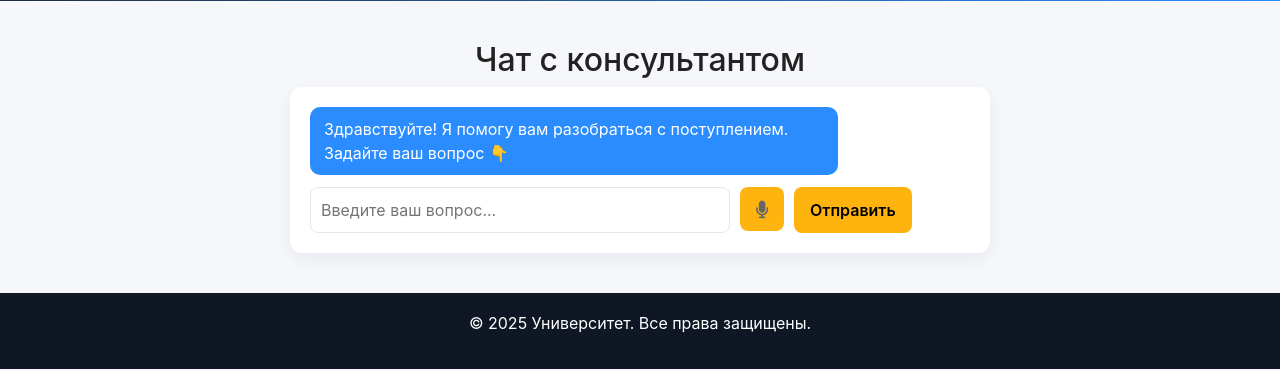
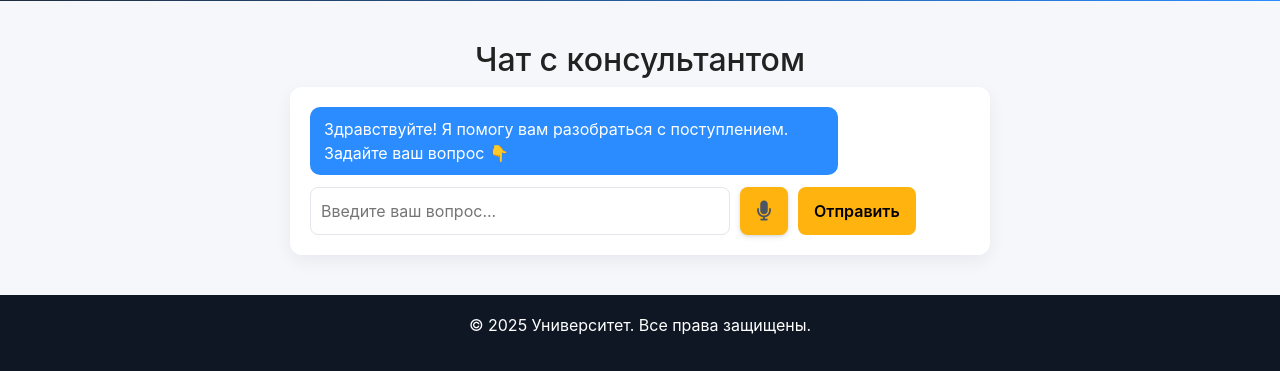
Before and after one commit to penelopa13/----, a Flask app: page / in a window 1280 px wide. Shown: the part 799-1170 px from the top of the page. Run offline with Flask 3, Linux system fonts and the light colour scheme; parts of the project's set-up code (start-up, migrations or seed data) failed here and were passed over.

Commit message:
голосовой ввод нормик

```diff
--- a/static/css/style.css
+++ b/static/css/style.css
@@ -1355,61 +1355,146 @@ textarea {
     font-size: 0.75rem;
   }
 }
-/* === Голосовой ввод === */
+/* === УЛУЧШЕННАЯ КНОПКА ГОЛОСОВОГО ВВОДА — БЕЗ БЕЛОГО БЛИКА === */
 .voice-btn {
-  background: transparent;
-  border: 2px solid #ccc;
-  color: #666;
-  width: 44px;
-  height: 44px;
+  position: relative;
+  background: linear-gradient(135deg, #f8f9fa, #e9ecef);
+  border: 2.5px solid #d1d5db;
+  color: #4b5563;
+  width: 48px;
+  height: 48px;
   border-radius: 50%;
   display: flex;
   align-items: center;
   justify-content: center;
   cursor: pointer;
-  transition: all 0.3s ease;
-  font-size: 1.1rem;
-  position: relative;
+  transition: all 0.3s cubic-bezier(0.4, 0, 0.2, 1);
+  font-size: 1.25rem;
+  box-shadow:
+    0 2px 6px rgba(0, 0, 0, 0.1),
+    0 1px 3px rgba(0, 0, 0, 0.08);
   overflow: hidden;
-}
-
+  z-index: 1;
+}
+
+/* УБРАН ::before — НЕТ БЕЛОГО БЛИКА! */
+
+/* === HOVER: ОРАНЖЕВЫЙ АКЦЕНТ === */
 .voice-btn:hover {
-  background: #f0f0f0;
+  background: linear-gradient(135deg, #fff8f0, #ffedcc);
   border-color: var(--accent-color);
   color: var(--accent-color);
-  transform: scale(1.05);
-}
-
+  transform: translateY(-2px) scale(1.05);
+  box-shadow:
+    0 6px 16px rgba(255, 179, 15, 0.25),
+    0 3px 6px rgba(0, 0, 0, 0.12);
+}
+
+/* === ACTIVE (нажатие) === */
+.voice-btn:active {
+  transform: translateY(0) scale(0.98);
+  box-shadow: 0 2px 4px rgba(0, 0, 0, 0.1);
+}
+
+/* === СОСТОЯНИЕ ЗАПИСИ — КРАСНЫЙ ПУЛЬС === */
 .voice-btn.recording {
-  background: var(--accent-color);
-  border-color: var(--accent-color);
-  color: #fff;
-  animation: pulse 1.5s infinite;
-  box-shadow: 0 0 15px rgba(255, 179, 15, 0.5);
+  background: linear-gradient(135deg, #ff3b30, #ff6b6b);
+  border-color: #ff3b30;
+  color: white;
+  animation: recordingPulse 1.6s infinite;
+  box-shadow:
+    0 0 0 0 rgba(255, 59, 48, 0.7),
+    0 4px 12px rgba(255, 59, 48, 0.4);
+  transform: scale(1);
+}
+
+/* Волна при записи */
+.voice-btn.recording::before {
+  content: '';
+  position: absolute;
+  top: 0; left: 0; right: 0; bottom: 0;
+  background: radial-gradient(circle, rgba(255,255,255,0.3), transparent 70%);
+  border-radius: 50%;
+  animation: ripple 1.5s infinite;
+  pointer-events: none;
 }
 
 .voice-btn.recording i {
-  animation: bounce 1.2s infinite;
-}
-
-@keyframes pulse {
-  0% { box-shadow: 0 0 0 0 rgba(255, 179, 15, 0.7); }
-  70% { box-shadow: 0 0 0 10px rgba(255, 179, 15, 0); }
-  100% { box-shadow: 0 0 0 0 rgba(255, 179, 15, 0); }
-}
-
-@keyframes bounce {
+  animation: micBounce 1.2s infinite;
+}
+
+/* === АНИМАЦИИ === */
+@keyframes recordingPulse {
+  0% { box-shadow: 0 0 0 0 rgba(255, 59, 48, 0.7), 0 4px 12px rgba(255, 59, 48, 0.4); }
+  70% { box-shadow: 0 0 0 12px rgba(255, 59, 48, 0), 0 6px 16px rgba(255, 59, 48, 0.3); }
+  100% { box-shadow: 0 0 0 0 rgba(255, 59, 48, 0), 0 4px 12px rgba(255, 59, 48, 0.4); }
+}
+
+@keyframes ripple {
+  0% { transform: scale(0.8); opacity: 1; }
+  100% { transform: scale(2.4); opacity: 0; }
+}
+
+@keyframes micBounce {
   0%, 100% { transform: translateY(0); }
   50% { transform: translateY(-4px); }
 }
 
-/* Адаптивность */
+/* === ИКОНКА === */
+.voice-btn i {
+  font-family: "Font Awesome 6 Free";
+  font-weight: 900;
+  position: relative;
+  z-index: 2;
+}
+
+/* === ПОДСКАЗКА ПРИ НАВЕДЕНИИ === */
+.voice-btn::after {
+  content: attr(aria-label);
+  position: absolute;
+  bottom: 110%;
+  left: 50%;
+  transform: translateX(-50%);
+  background: #1a1a1a;
+  color: #fff;
+  font-size: 0.8rem;
+  padding: 6px 10px;
+  border-radius: 6px;
+  white-space: nowrap;
+  opacity: 0;
+  visibility: hidden;
+  transition: all 0.3s ease;
+  pointer-events: none;
+  z-index: 10;
+  box-shadow: 0 4px 12px rgba(0,0,0,0.3);
+}
+
+.voice-btn::after::before {
+  content: '';
+  position: absolute;
+  top: 100%;
+  left: 50%;
+  transform: translateX(-50%);
+  border: 5px solid transparent;
+  border-top-color: #1a1a1a;
+}
+
+.voice-btn:hover::after {
+  opacity: 1;
+  visibility: visible;
+  bottom: 120%;
+}
+
+
+
+/* === АДАПТИВНОСТЬ === */
 @media (max-width: 480px) {
   .voice-btn {
     width: 40px;
     height: 40px;
     font-size: 1rem;
   }
+}
 /* === ШРИФТЫ И ТИПОГРАФИКА ПРОФИЛЯ === */
 .profile-card.wide,
 .profile-section,
@@ -1466,5 +1551,3 @@ textarea {
   font-weight: 400;
   color: rgba(255,255,255,0.8);
 }
-
-}
--- a/templates/index.html
+++ b/templates/index.html
@@ -20,8 +20,8 @@
     <form id="chat-form" class="chat-form">
       <input type="text" id="user-input" placeholder="Введите ваш вопрос..." required autocomplete="off">
       <button type="button" id="voice-btn" class="voice-btn" aria-label="Голосовой ввод">
-        <i class="fas fa-microphone"></i>
-      </button>
+  <i class="fas fa-microphone"></i>
+</button>
       <button type="submit">Отправить</button>
     </form>
   </div>
```
